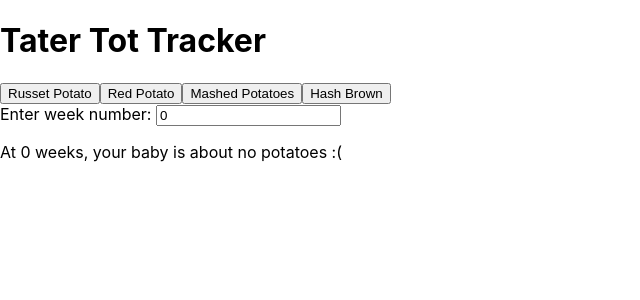
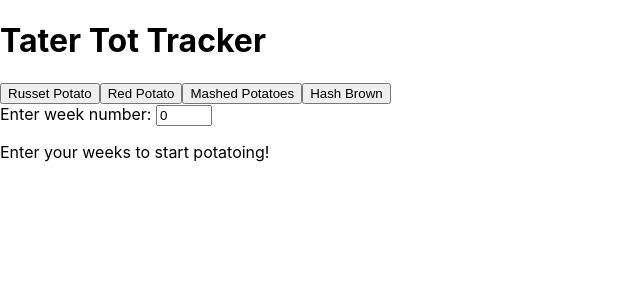
Before and after one commit to edjineer/TaterTotTracker, a React (Create React App) app in the folder tater-tot-tracker/: page / in a window 1280 px wide. Shown: the top 300 px of the page, without its empty margins (0-640 px from the left). Built offline with nearby package versions, Linux system fonts and the light colour scheme.

Commit message:
Limits on input, welcome message

```diff
--- a/tater-tot-tracker/src/App.tsx
+++ b/tater-tot-tracker/src/App.tsx
@@ -9,11 +9,11 @@ interface FetusSize {
 }
 
 const App: React.FC = () => {
-  const [week, setWeek] = useState<number>(0); // Start with 16 weeks for the example
-  const [selectedPotatoUnit, setSelectedPotatoUnit] = useState<string>('Russet Potato'); // Track selected potato unit
+  const [week, setWeek] = useState<number>(0); // Initialize to null
+  const [selectedPotatoUnit, setSelectedPotatoUnit] = useState<string>('Russet Potato'); // Track selected potato unit, hard coded for now
   const [size, setSize] = useState<FetusSize>({
-    weeks: babyData.find((data) => data.week === week) ? week : 0, // If the week is not found, set the week to 0
-    sizeInPotatoes: "no potatoes :(", //Initalized value is silly, bc why not
+    weeks: 0,
+    sizeInPotatoes: '',
   });
 
   // Calculate the number of potatoes based on the week and potato unit
@@ -21,7 +21,7 @@ const App: React.FC = () => {
     const babyDataForWeek = babyData.find((data) => data.week === week);
     if (!babyDataForWeek) return 0;
     const potatoInfo = potatoData.find((potato) => potato.displayName === potatoUnit);
-    if (!potatoInfo) return 0;
+    if (!potatoInfo) return '0';
     const potatoValue = babyDataForWeek.weight / potatoInfo.avgGrams;
     return potatoValue.toFixed(2);
   };
@@ -29,30 +29,35 @@ const App: React.FC = () => {
   // Get the potato output string based on the week and potato unit
   const getPotatoOutputString = (week: number, potatoUnit: string) => {
     const potatoValue = calculatePotatos(week, potatoUnit);
-    if (potatoValue === 0) {
+    if (potatoValue === '0') {
       return 'Unknown size';
     }
     const potatoInfo = potatoData.find((potato) => potato.displayName === potatoUnit);
-    if (!potatoInfo) return 0;
+    if (!potatoInfo) return '0';
     else{return `${potatoValue} ${potatoInfo.pluralName}`;}
   }
 
   const handleWeekChange = (event: React.ChangeEvent<HTMLInputElement>) => {
-    const newWeek = parseInt(event.target.value, 10);
+    const value = event.target.value;
+    const newWeek = value === '' ? 0 : parseInt(value, 10);
+
     setWeek(newWeek);
     setSize({
       weeks: newWeek,
-      sizeInPotatoes: getPotatoOutputString(newWeek, selectedPotatoUnit),
+      sizeInPotatoes: newWeek ? getPotatoOutputString(newWeek, selectedPotatoUnit) : '',
     });
   };
 
   const handlePotatoUnitChange = (potatoUnit: string) => {
     setSelectedPotatoUnit(potatoUnit);
+    if (week !== 0) {
       setSize({
         weeks: week,
         sizeInPotatoes: getPotatoOutputString(week, potatoUnit),
       });
+    }
   };
+
 
   return (
     <div className="App">
@@ -76,14 +81,23 @@ const App: React.FC = () => {
           value={week}
           onChange={handleWeekChange}
           className="border rounded p-2"
+          min={4} //Pregnancy first known at 4 weeks
+          max={40} //Most pregnancies last 40 weeks
+          step={1}
         />
       </div>
 
       {/* Display Baby Size */}
       <div>
+        {week === 0 ? (
           <p>
-          At {size.weeks} weeks, your baby is about {size.sizeInPotatoes}
+            Enter your weeks to start potatoing!
           </p>
+        ) : (
+          <p>
+            At {size.weeks} weeks, your baby is about {size.sizeInPotatoes}.
+          </p>
+        )}
       </div>
       </div>
   );
```
Lines whose indentation alone changed are shown as unchanged.
